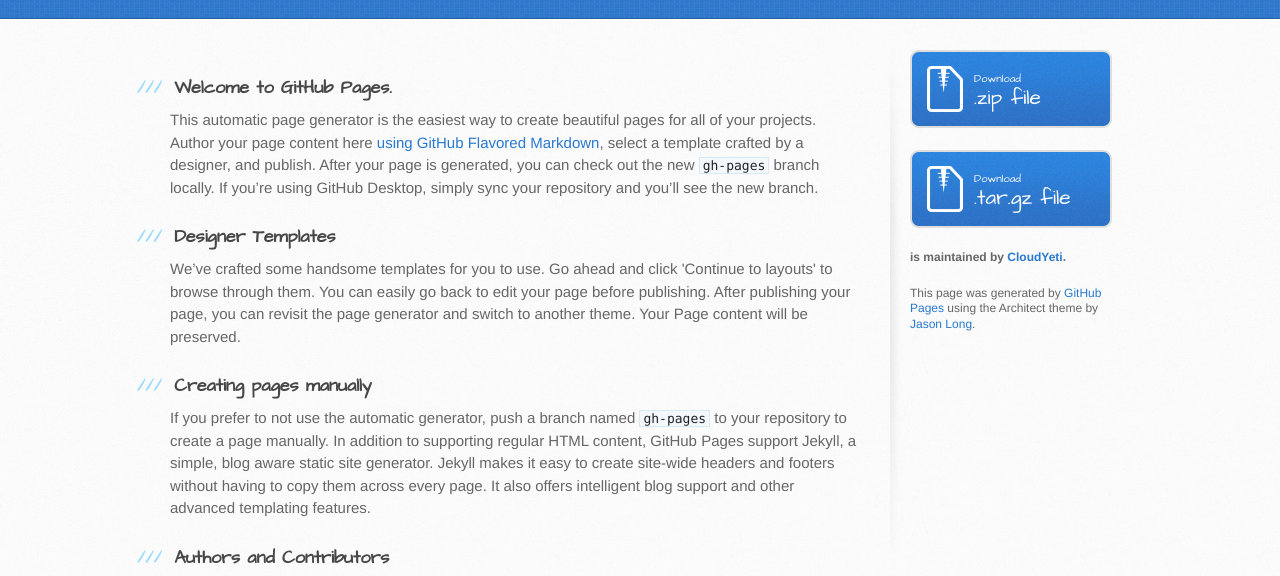
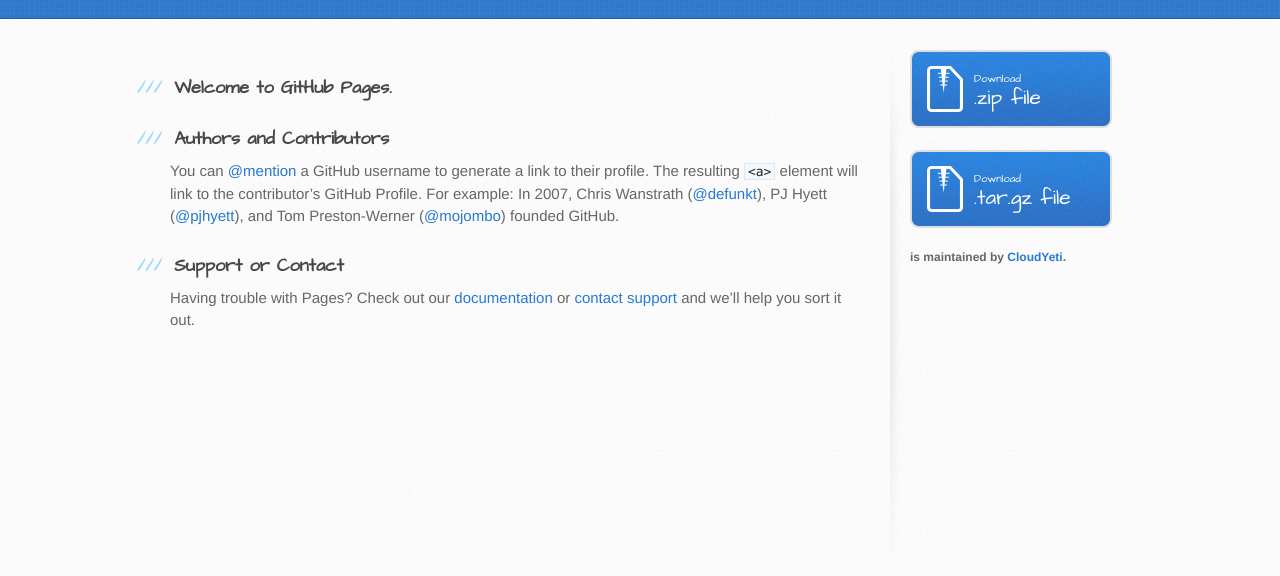
Before and after one commit to CloudYeti/Area51, a plain HTML site: page index.html in a window 1280 px wide. Shown: the part 182-758 px from the top of the page. Drawn offline with Linux system fonts and the light colour scheme.

Commit message:
Removed default content

```diff
--- a/index.html
+++ b/index.html
@@ -31,18 +31,6 @@
           <h3>
 <a id="welcome-to-github-pages" class="anchor" href="#welcome-to-github-pages" aria-hidden="true"><span aria-hidden="true" class="octicon octicon-link"></span></a>Welcome to GitHub Pages.</h3>
 
-<p>This automatic page generator is the easiest way to create beautiful pages for all of your projects. Author your page content here <a href="https://guides.github.com/features/mastering-markdown/">using GitHub Flavored Markdown</a>, select a template crafted by a designer, and publish. After your page is generated, you can check out the new <code>gh-pages</code> branch locally. If you’re using GitHub Desktop, simply sync your repository and you’ll see the new branch.</p>
-
-<h3>
-<a id="designer-templates" class="anchor" href="#designer-templates" aria-hidden="true"><span aria-hidden="true" class="octicon octicon-link"></span></a>Designer Templates</h3>
-
-<p>We’ve crafted some handsome templates for you to use. Go ahead and click 'Continue to layouts' to browse through them. You can easily go back to edit your page before publishing. After publishing your page, you can revisit the page generator and switch to another theme. Your Page content will be preserved.</p>
-
-<h3>
-<a id="creating-pages-manually" class="anchor" href="#creating-pages-manually" aria-hidden="true"><span aria-hidden="true" class="octicon octicon-link"></span></a>Creating pages manually</h3>
-
-<p>If you prefer to not use the automatic generator, push a branch named <code>gh-pages</code> to your repository to create a page manually. In addition to supporting regular HTML content, GitHub Pages support Jekyll, a simple, blog aware static site generator. Jekyll makes it easy to create site-wide headers and footers without having to copy them across every page. It also offers intelligent blog support and other advanced templating features.</p>
-
 <h3>
 <a id="authors-and-contributors" class="anchor" href="#authors-and-contributors" aria-hidden="true"><span aria-hidden="true" class="octicon octicon-link"></span></a>Authors and Contributors</h3>
 
@@ -65,8 +53,6 @@
           </a>
 
           <p class="repo-owner"><a href="https://github.com/CloudYeti/Area51"></a> is maintained by <a href="https://github.com/CloudYeti">CloudYeti</a>.</p>
-
-          <p>This page was generated by <a href="https://pages.github.com">GitHub Pages</a> using the Architect theme by <a href="https://twitter.com/jasonlong">Jason Long</a>.</p>
         </aside>
       </div>
     </div>
```
